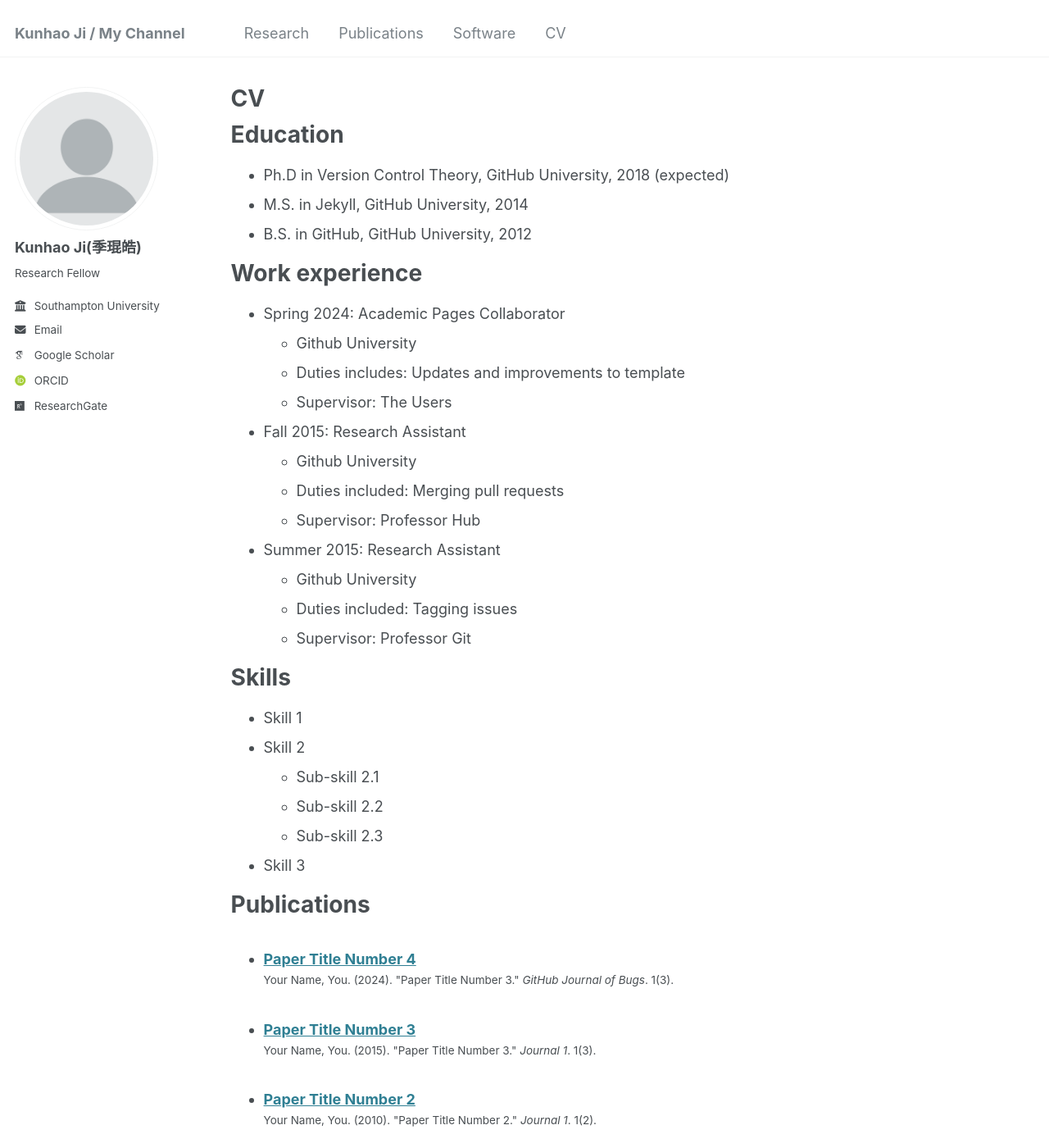
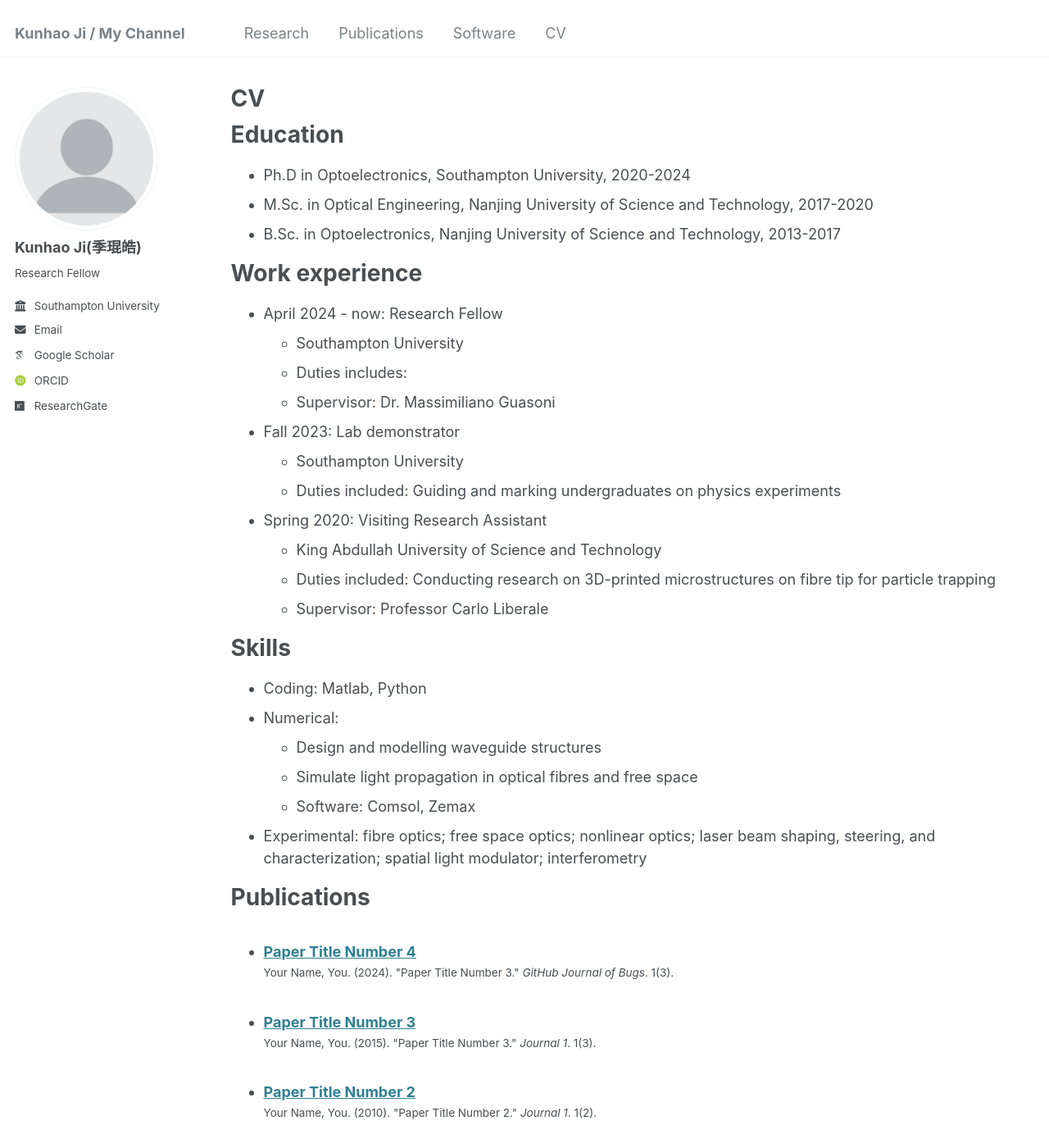
Before and after one commit to kjlight/kjlight.github.io, a Jekyll site: the page built from _pages/cv.md, in a window 1280 px wide and 1400 px high. Shown: the whole window at 82% size. Built offline with Jekyll 4.4.1, drawn with Linux system fonts in a browser that asks for light colours; some web fonts are replaced.

Commit message:
Update cv.md

```diff
--- a/_pages/cv.md
+++ b/_pages/cv.md
@@ -11,35 +11,34 @@ redirect_from:
 
 Education
 ======
-* Ph.D in Version Control Theory, GitHub University, 2018 (expected)
-* M.S. in Jekyll, GitHub University, 2014
-* B.S. in GitHub, GitHub University, 2012
+* Ph.D in Optoelectronics, Southampton University, 2020-2024
+* M.Sc. in Optical Engineering, Nanjing University of Science and Technology, 2017-2020
+* B.Sc. in Optoelectronics, Nanjing University of Science and Technology, 2013-2017
 
 Work experience
 ======
-* Spring 2024: Academic Pages Collaborator
-  * Github University
-  * Duties includes: Updates and improvements to template
-  * Supervisor: The Users
+* April 2024 - now: Research Fellow
+  * Southampton University
+  * Duties includes:
+  * Supervisor: Dr. Massimiliano Guasoni
 
-* Fall 2015: Research Assistant
-  * Github University
-  * Duties included: Merging pull requests
-  * Supervisor: Professor Hub
+* Fall 2023: Lab demonstrator
+  * Southampton University
+  * Duties included: Guiding and marking undergraduates on physics experiments
 
-* Summer 2015: Research Assistant
-  * Github University
-  * Duties included: Tagging issues
-  * Supervisor: Professor Git
+* Spring 2020: Visiting Research Assistant
+  * King Abdullah University of Science and Technology
+  * Duties included: Conducting research on 3D-printed microstructures on fibre tip for particle trapping
+  * Supervisor: Professor Carlo Liberale
 
 Skills
 ======
-* Skill 1
-* Skill 2
-  * Sub-skill 2.1
-  * Sub-skill 2.2
-  * Sub-skill 2.3
-* Skill 3
+* Coding: Matlab, Python
+* Numerical:
+  * Design and modelling waveguide structures
+  * Simulate light propagation in optical fibres and free space
+  * Software: Comsol, Zemax
+* Experimental: fibre optics; free space optics; nonlinear optics; laser beam shaping, steering, and characterization; spatial light modulator; interferometry
 
 Publications
 ======
```
